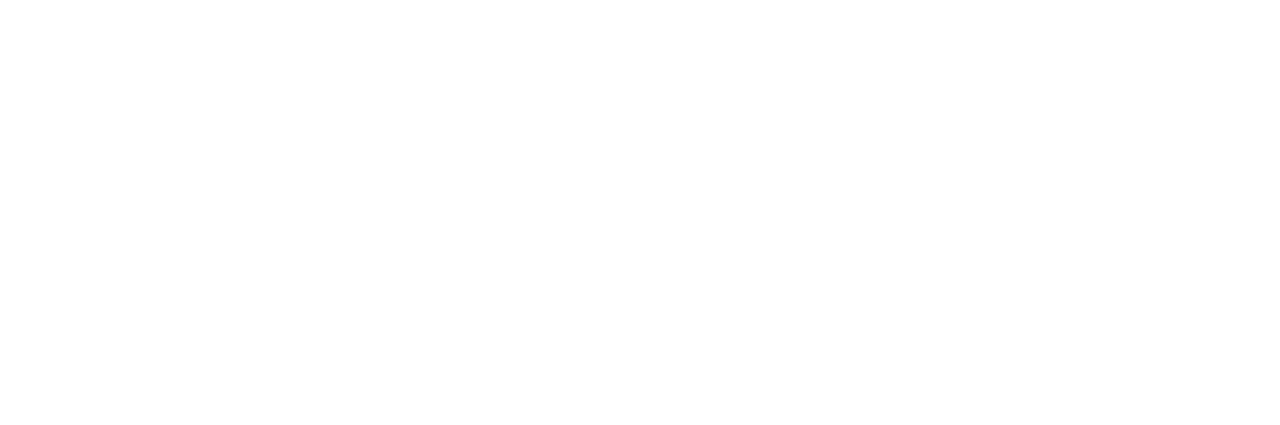
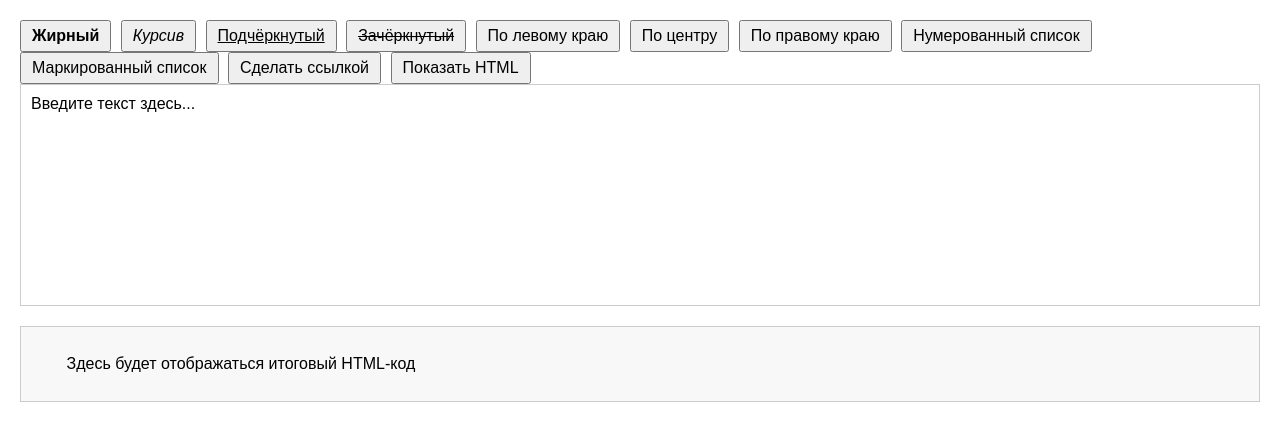
Before and after one commit to AndreyFedyaev/Finima, a plain HTML site: page html_css_testing/admin.html in a window 1280 px wide. Drawn offline with Linux system fonts and the light colour scheme.

Commit message:
корректировка страницы Admin

```diff
--- a/html_css_testing/admin.html
+++ b/html_css_testing/admin.html
@@ -0,0 +1,81 @@
+<!DOCTYPE html>
+<html lang="ru">
+<head>
+    <meta charset="UTF-8">
+    <meta name="viewport" content="width=device-width, initial-scale=1.0">
+    <title>Редактирование текста</title>
+    <style>
+        body {
+            font-family: Arial, sans-serif;
+            margin: 20px;
+        }
+        .editor {
+            border: 1px solid #ccc;
+            padding: 10px;
+            min-height: 200px;
+            margin-bottom: 10px;
+        }
+        .toolbar button {
+            margin-right: 5px;
+            padding: 5px 10px;
+            font-size: 16px;
+        }
+        .output {
+            margin-top: 20px;
+            padding: 10px;
+            border: 1px solid #ccc;
+            background-color: #f8f8f8;
+            white-space: pre-wrap; /* Сохраняет форматирование */
+        }
+    </style>
+</head>
+<body>
+
+    <div class="toolbar">
+        <button onclick="document.execCommand('bold', false, '');"><b>Жирный</b></button>
+        <button onclick="document.execCommand('italic', false, '');"><i>Курсив</i></button>
+        <button onclick="document.execCommand('underline', false, '');"><u>Подчёркнутый</u></button>
+        <button onclick="document.execCommand('strikeThrough', false, '');"><s>Зачёркнутый</s></button>
+        <button onclick="document.execCommand('justifyLeft', false, '');">По левому краю</button>
+        <button onclick="document.execCommand('justifyCenter', false, '');">По центру</button>
+        <button onclick="document.execCommand('justifyRight', false, '');">По правому краю</button>
+        <button onclick="document.execCommand('insertOrderedList', false, '');">Нумерованный список</button>
+        <button onclick="document.execCommand('insertUnorderedList', false, '');">Маркированный список</button>
+        <button onclick="makeLink()">Сделать ссылкой</button>
+        <button onclick="updateOutput()">Показать HTML</button>
+    </div>
+
+    <div class="editor" contenteditable="true">
+        Введите текст здесь...
+    </div>
+
+    <div class="output" id="output">
+        Здесь будет отображаться итоговый HTML-код
+    </div>
+
+    <script>
+        function updateOutput() {
+            const editorContent = document.querySelector('.editor').innerHTML;
+            const output = document.getElementById('output');
+            output.textContent = editorContent.trim();
+        }
+
+        function makeLink() {
+            const url = prompt("Введите URL для ссылки:", "https://");
+            if (url) {
+                document.execCommand('createLink', false, url);
+            }
+        }
+
+        // Добавляем подсветку рамки при фокусе на редакторе
+        const editor = document.querySelector('.editor');
+        editor.addEventListener('focus', () => {
+            editor.style.borderColor = '#007BFF';
+        });
+        editor.addEventListener('blur', () => {
+            editor.style.borderColor = '#ccc';
+        });
+    </script>
+
+</body>
+</html>
```
Also changed, not shown: html_css_testing/Index.html (+3 -2 lines).
